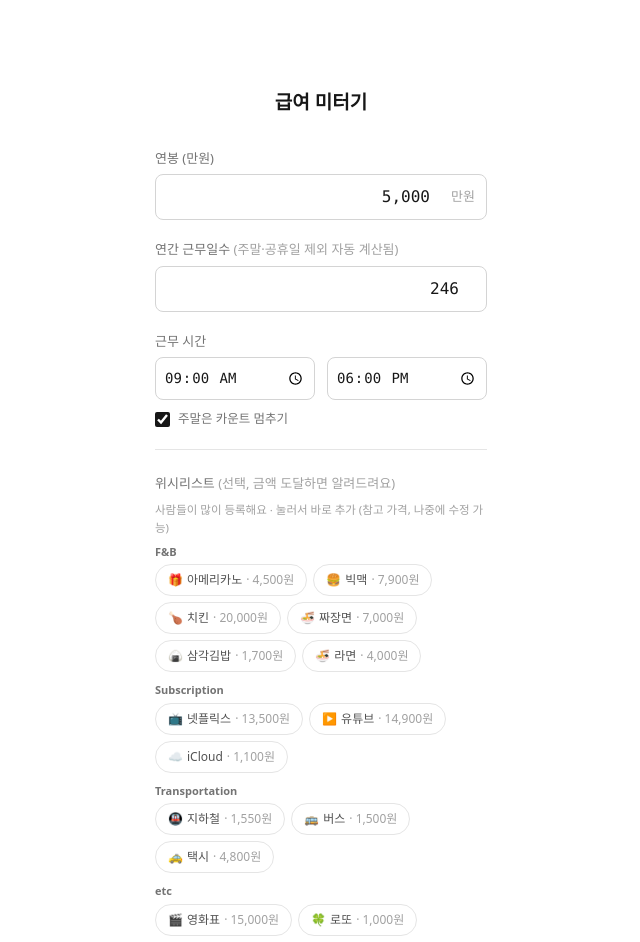
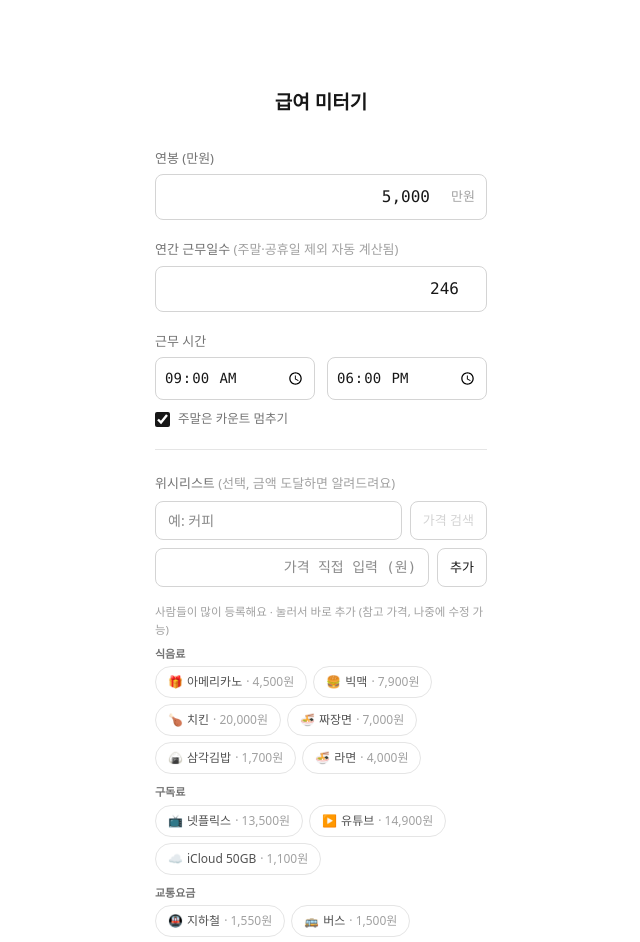
Before and after one commit to Namsanii/salarymeter, a Next.js app: page / in a window 1280 px wide. Shown: the top 942 px of the page, without its empty margins (319-959 px from the left). Built offline with nearby package versions, Linux system fonts and the light colour scheme.

Commit message:
reorder wishlist section

```diff
--- a/components/salarymeter.tsx
+++ b/components/salarymeter.tsx
@@ -173,7 +173,7 @@ function getEmoji(name: string): string {
 
 const SUGGESTED_GROUPS: { category: string; items: { name: string; price: number }[] }[] = [
   {
-    category: "F&B",
+    category: "식음료",
     items: [
       { name: "아메리카노", price: 4500 },
       { name: "빅맥", price: 7900 },
@@ -184,15 +184,15 @@ const SUGGESTED_GROUPS: { category: string; items: { name: string; price: number
     ],
   },
   {
-    category: "Subscription",
+    category: "구독료",
     items: [
       { name: "넷플릭스", price: 13500 },
       { name: "유튜브", price: 14900 },
-      { name: "iCloud", price: 1100 },
+      { name: "iCloud 50GB", price: 1100 },
     ],
   },
   {
-    category: "Transportation",
+    category: "교통요금",
     items: [
       { name: "지하철", price: 1550 },
       { name: "버스", price: 1500 },
@@ -200,13 +200,14 @@ const SUGGESTED_GROUPS: { category: string; items: { name: string; price: number
     ],
   },
   {
-    category: "etc",
+    category: "기타",
     items: [
       { name: "영화표", price: 15000 },
       { name: "로또", price: 1000 },
     ],
   },
 ];
+
 const CONFETTI_EMOJIS = ["🎉", "✨", "🎊", "⭐️", "💛", "💫"];
 
 interface WishItem {
@@ -722,35 +723,6 @@ export default function SalaryMeter() {
             위시리스트 <span className="text-neutral-400">(선택, 금액 도달하면 알려드려요)</span>
           </label>
 
-          <div className="mb-4">
-            <div className="text-[11.5px] text-neutral-400 mb-2">
-              사람들이 많이 등록해요 · 눌러서 바로 추가 (참고 가격, 나중에 수정 가능)
-            </div>
-            <div className="space-y-2.5">
-              {SUGGESTED_GROUPS.map((g) => (
-                <div key={g.category}>
-                  <div className="text-[11px] font-semibold text-neutral-500 mb-1">
-                    {g.category}
-                  </div>
-                  <div className="flex flex-wrap gap-1.5">
-                    {g.items.map((s) => (
-                      <button
-                        key={s.name}
-                        type="button"
-                        onClick={() => handleQuickAdd(s.name, s.price)}
-                        className="text-[12px] text-neutral-600 border border-neutral-200 rounded-full px-3 py-1.5 hover:bg-neutral-50 flex items-center gap-1"
-                      >
-                        <span>{getEmoji(s.name)}</span>
-                        <span>{s.name}</span>
-                        <span className="text-neutral-400">· {fmtWon(s.price)}원</span>
-                      </button>
-                    ))}
-                  </div>
-                </div>
-              ))}
-            </div>
-          </div>
-
           {wishlist.length > 0 && (
             <div className="mb-3 space-y-1.5">
               {wishlist.map((w) => (
@@ -831,7 +803,7 @@ export default function SalaryMeter() {
             </div>
           )}
 
-          <div className="flex gap-2">
+          <div className="flex gap-2 mb-4">
             <input
               type="text"
               inputMode="numeric"
@@ -847,6 +819,35 @@ export default function SalaryMeter() {
               추가
             </button>
           </div>
+
+          <div>
+            <div className="text-[11.5px] text-neutral-400 mb-2">
+              사람들이 많이 등록해요 · 눌러서 바로 추가 (참고 가격, 나중에 수정 가능)
+            </div>
+            <div className="space-y-2.5">
+              {SUGGESTED_GROUPS.map((g) => (
+                <div key={g.category}>
+                  <div className="text-[11px] font-semibold text-neutral-500 mb-1">
+                    {g.category}
+                  </div>
+                  <div className="flex flex-wrap gap-1.5">
+                    {g.items.map((s) => (
+                      <button
+                        key={s.name}
+                        type="button"
+                        onClick={() => handleQuickAdd(s.name, s.price)}
+                        className="text-[12px] text-neutral-600 border border-neutral-200 rounded-full px-3 py-1.5 hover:bg-neutral-50 flex items-center gap-1"
+                      >
+                        <span>{getEmoji(s.name)}</span>
+                        <span>{s.name}</span>
+                        <span className="text-neutral-400">· {fmtWon(s.price)}원</span>
+                      </button>
+                    ))}
+                  </div>
+                </div>
+              ))}
+            </div>
+          </div>
         </div>
 
         <button
```
